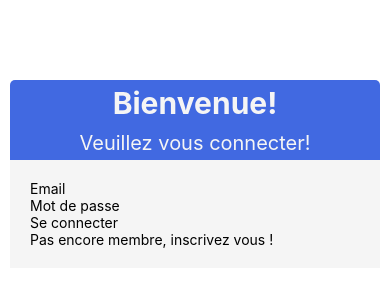
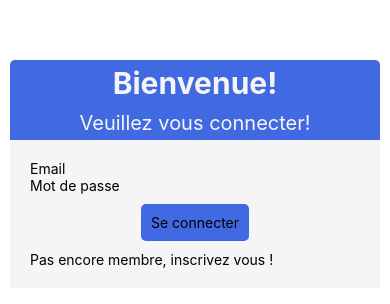
Before and after one commit to judithpetit82/app29_08, a React Native app: screen / in a window 390 px wide. Shown: the part 248-552 px from the top of the page. Built offline with nearby package versions, Linux system fonts and the light colour scheme.

Commit message:
Add Button

```diff
--- a/Components/Container/Login/Login.jsx
+++ b/Components/Container/Login/Login.jsx
@@ -1,5 +1,6 @@
 import { useState } from "react";
 import { View, Text, TextInput, TouchableOpacity } from "react-native";
+import Button from "../../UI/Button/Button";
 
 export default function Login() {
   //les variables d'états:
@@ -43,9 +44,10 @@ export default function Login() {
         onChangeText={handlePassword}
       />
       <Text>{passwordError}</Text>
-      <TouchableOpacity onPress={login}>
+
+      <Button action={login}>
         <Text>Se connecter</Text>
-      </TouchableOpacity>
+      </Button>
     </View>
   );
 }
--- /dev/null
+++ b/Components/UI/Button/Button.jsx
@@ -0,0 +1,19 @@
+import { StyleSheet, TouchableOpacity } from "react-native";
+
+export default function Button({ action, children }) {
+  return (
+    <TouchableOpacity style={[styles.button]} onPress={action}>
+      {children}
+    </TouchableOpacity>
+  );
+}
+
+const styles = StyleSheet.create({
+  button: {
+    backgroundColor: "royalblue",
+    padding: 10,
+    alignSelf: "center",
+    borderRadius: 5,
+    margin: 10,
+  },
+});
```
